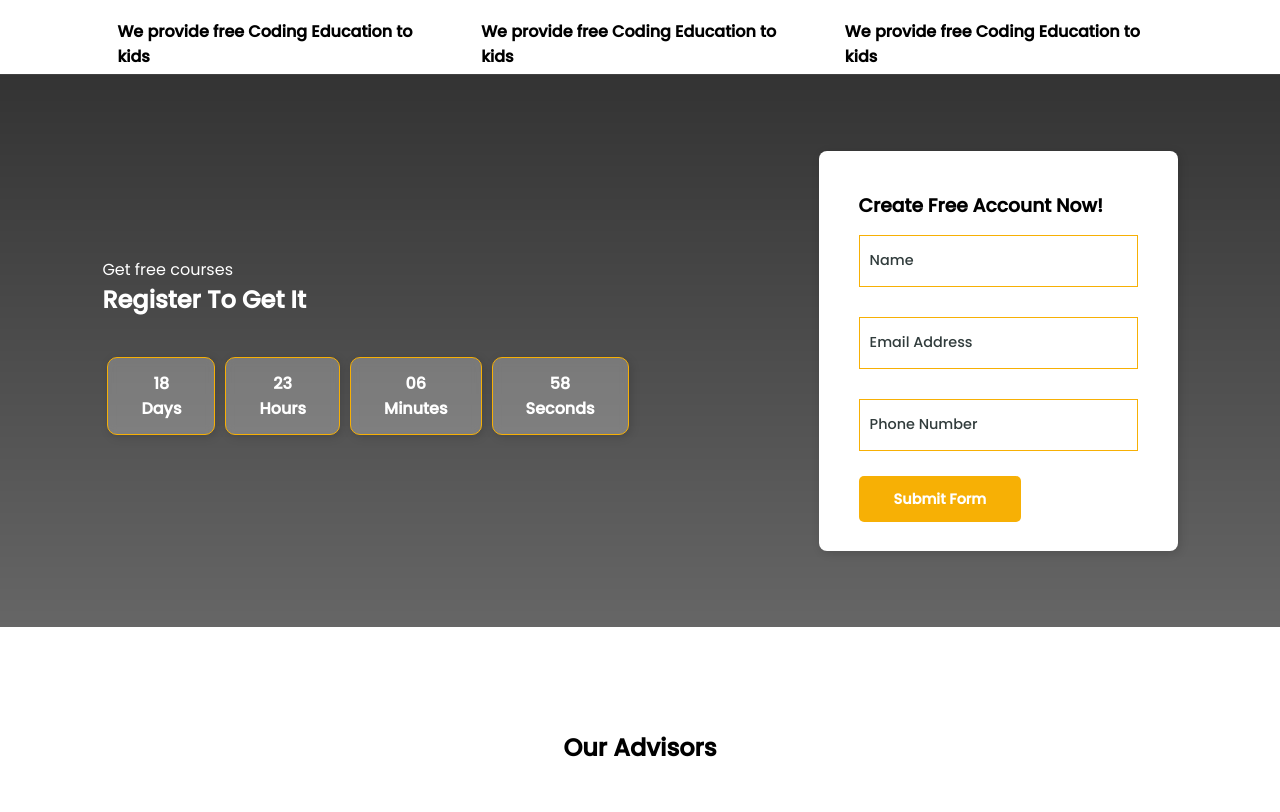
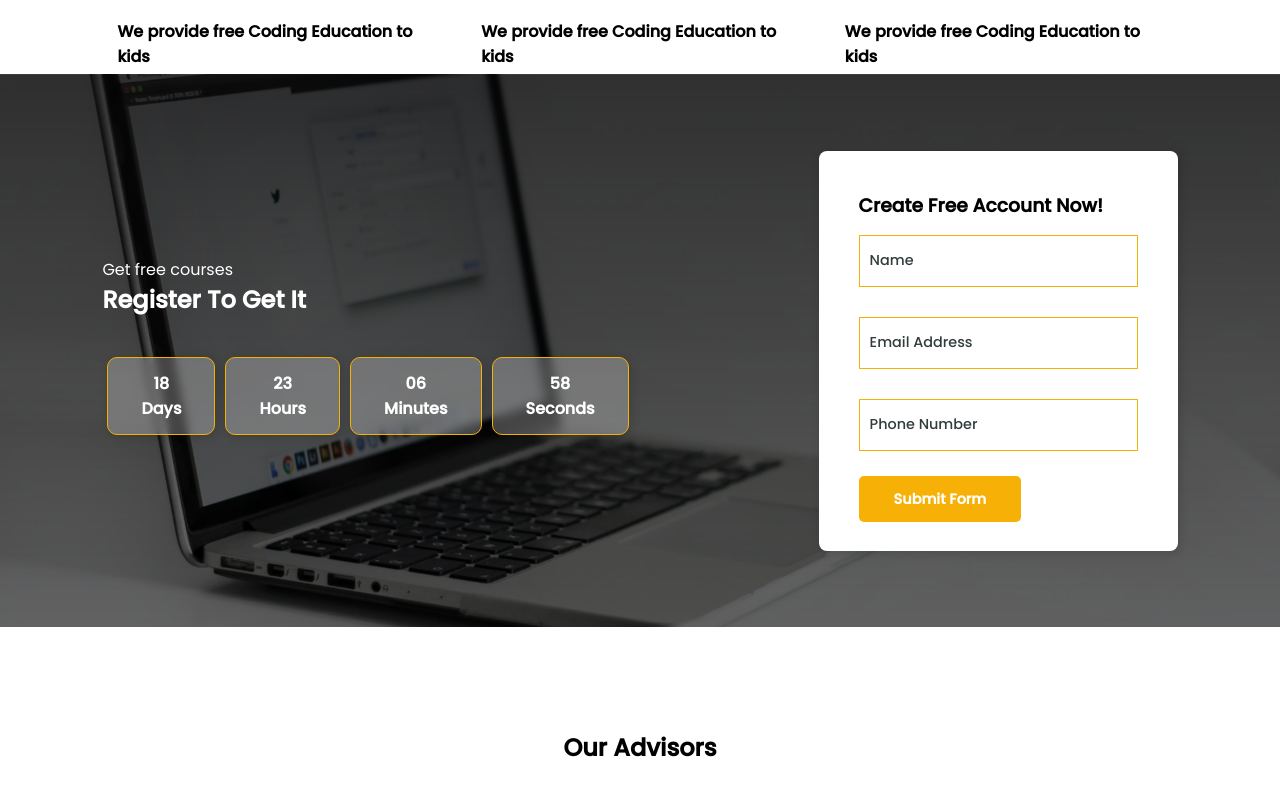
Before and after one commit to abhi07070/Suvidha-Foundation, a plain HTML site: page index.html in a window 1280 px wide. Shown: the part 2096-2908 px from the top of the page. Drawn offline with nearby package versions, Linux system fonts and the light colour scheme; files whose address does not match are found by name; a web font is replaced by a local one.

Commit message:
Update registration.css

```diff
--- a/styles/registration.css
+++ b/styles/registration.css
@@ -1,6 +1,6 @@
 #registration {
     padding: 6vw 8vw 6vw 8vw;
-    background-image: linear-gradient(rgba(0, 0, 0, 0.8), rgba(0, 0, 0, 0.6)), url('./Images/form.jpg');
+    background-image: linear-gradient(rgba(0, 0, 0, 0.8), rgba(0, 0, 0, 0.6)), url('../Images/form.jpg');
     width: 100%;
     height: 100%;
     background-size: cover;
```
